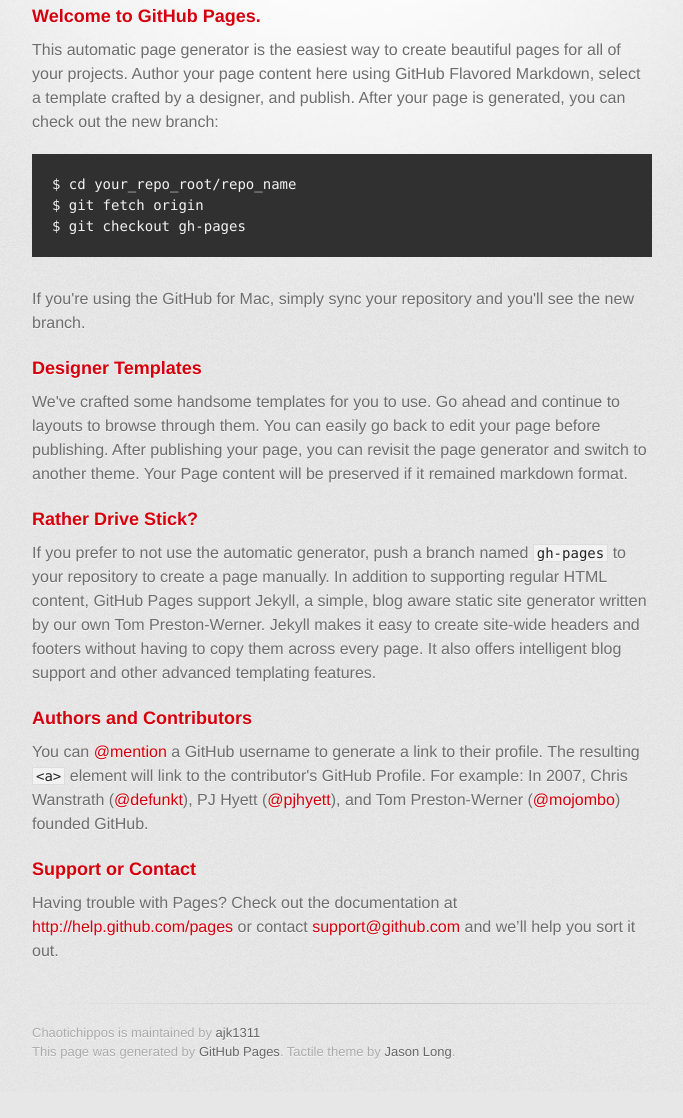
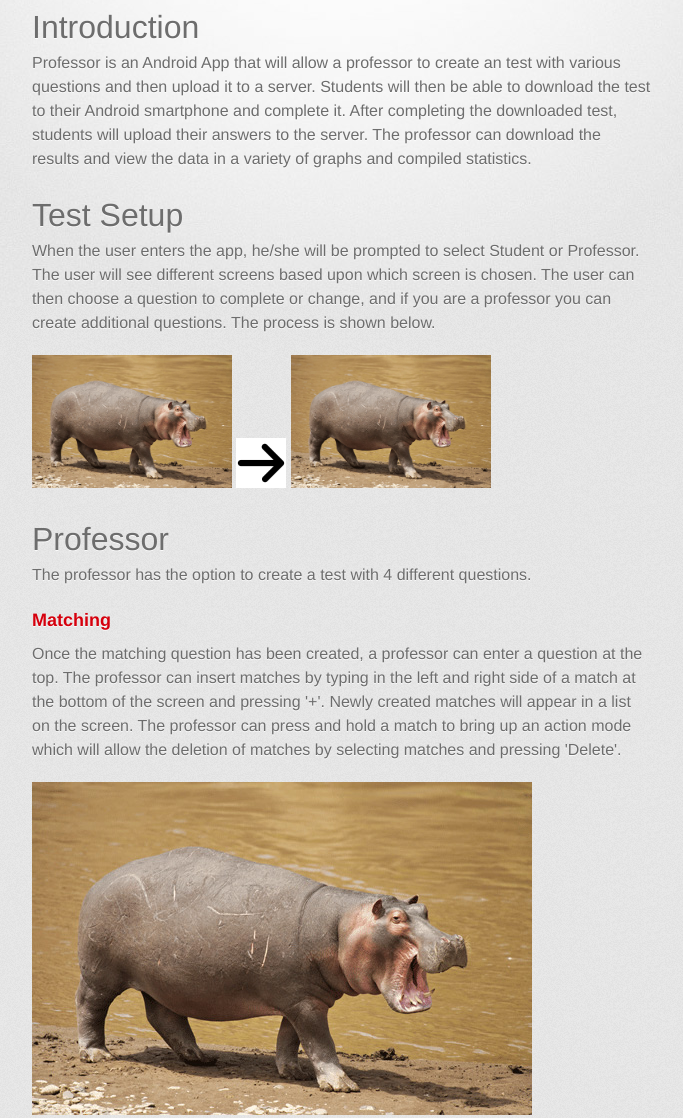
Before and after one commit to ajk1311/ChaoticHippos, a plain HTML site: page index.html in a window 1280 px wide. Shown: the part 268-1386 px from the top of the page, without its empty margins (298-981 px from the left). Before the commit the page ends 1360 px from the top, so only its background shows below. Drawn offline with Linux system fonts and the light colour scheme; a web font is replaced by a local one.

Commit message:
Updated website with new template

```diff
--- a/index.html
+++ b/index.html
@@ -31,37 +31,68 @@
         <hr>
 
         <section id="main_content">
-          <h3>
-<a name="welcome-to-github-pages" class="anchor" href="#welcome-to-github-pages"><span class="octicon octicon-link"></span></a>Welcome to GitHub Pages.</h3>
+          <h1>
+<a name="welcome-to-github-pages" class="anchor" href="#welcome-to-github-pages"><span class="octicon octicon-link"></span></a>Introduction</h1>
 
-<p>This automatic page generator is the easiest way to create beautiful pages for all of your projects. Author your page content here using GitHub Flavored Markdown, select a template crafted by a designer, and publish. After your page is generated, you can check out the new branch:</p>
+<p>Professor is an Android App that will allow a professor to create an test with various questions and then upload it to a server. Students will then be able to download the test to their Android smartphone and complete it. After completing the downloaded test, students will upload their answers to the server. The professor can download the results and view the data in a variety of graphs and compiled statistics.
+</p>
 
-<pre><code>$ cd your_repo_root/repo_name
-$ git fetch origin
-$ git checkout gh-pages
-</code></pre>
+<h1>
+<a name="designer-templates" class="anchor" href="#designer-templates"><span class="octicon octicon-link"></span></a>Test Setup</h1>
 
-<p>If you're using the GitHub for Mac, simply sync your repository and you'll see the new branch.</p>
+<p>When the user enters the app, he/she will be prompted to select Student or Professor. The user will see different screens based upon which screen is chosen. The user can then choose a question to complete or change, and if you are a professor you can create additional questions. The process is shown below.</p>
+<img src="images/hippo.jpg" width ="200">
+<img src="images/arrow-right.jpg" width="50" height="50">
+<img src="images/hippo.jpg" width ="200">
+<p></p>
+
+<h1>
+<a name="rather-drive-stick" class="anchor" href="#rather-drive-stick"><span class="octicon octicon-link"></span></a>Professor</h1>
+
+<p>The professor has the option to create a test with 4 different questions.</p>
 
 <h3>
-<a name="designer-templates" class="anchor" href="#designer-templates"><span class="octicon octicon-link"></span></a>Designer Templates</h3>
+<a name="authors-and-contributors" class="anchor" href="#authors-and-contributors"><span class="octicon octicon-link"></span></a>Matching</h3>
 
-<p>We've crafted some handsome templates for you to use. Go ahead and continue to layouts to browse through them. You can easily go back to edit your page before publishing. After publishing your page, you can revisit the page generator and switch to another theme. Your Page content will be preserved if it remained markdown format.</p>
+<p>Once the matching question has been created, a professor can enter a question at the top. The professor can insert matches by typing in the left and right side of a match at the bottom of the screen and pressing '+'. Newly created matches will appear in a list on the screen. The professor can press and hold a match to bring up an action mode which will allow the deletion of matches by selecting matches and pressing 'Delete'.</p>
+<img src="/images/hippo.jpg">
+<img src="/images/hippo.jpg">
+<p></p>
 
 <h3>
-<a name="rather-drive-stick" class="anchor" href="#rather-drive-stick"><span class="octicon octicon-link"></span></a>Rather Drive Stick?</h3>
-
-<p>If you prefer to not use the automatic generator, push a branch named <code>gh-pages</code> to your repository to create a page manually. In addition to supporting regular HTML content, GitHub Pages support Jekyll, a simple, blog aware static site generator written by our own Tom Preston-Werner. Jekyll makes it easy to create site-wide headers and footers without having to copy them across every page. It also offers intelligent blog support and other advanced templating features.</p>
+<a name="authors-and-contributors" class="anchor" href="#authors-and-contributors"><span class="octicon octicon-link"></span></a>Fill In The Blank</h3>
 
 <h3>
-<a name="authors-and-contributors" class="anchor" href="#authors-and-contributors"><span class="octicon octicon-link"></span></a>Authors and Contributors</h3>
-
-<p>You can <a href="https://github.com/blog/821" class="user-mention">@mention</a> a GitHub username to generate a link to their profile. The resulting <code>&lt;a&gt;</code> element will link to the contributor's GitHub Profile. For example: In 2007, Chris Wanstrath (<a href="https://github.com/defunkt" class="user-mention">@defunkt</a>), PJ Hyett (<a href="https://github.com/pjhyett" class="user-mention">@pjhyett</a>), and Tom Preston-Werner (<a href="https://github.com/mojombo" class="user-mention">@mojombo</a>) founded GitHub.</p>
+<a name="authors-and-contributors" class="anchor" href="#authors-and-contributors"><span class="octicon octicon-link"></span></a>True/False</h3>
 
 <h3>
-<a name="support-or-contact" class="anchor" href="#support-or-contact"><span class="octicon octicon-link"></span></a>Support or Contact</h3>
+<a name="authors-and-contributors" class="anchor" href="#authors-and-contributors"><span class="octicon octicon-link"></span></a>Multiple Choice</h3>
 
-<p>Having trouble with Pages? Check out the documentation at <a href="http://help.github.com/pages">http://help.github.com/pages</a> or contact <a href="mailto:support@github.com">support@github.com</a> and we’ll help you sort it out.</p>
+<h1>
+<a name="authors-and-contributors" class="anchor" href="#authors-and-contributors"><span class="octicon octicon-link"></span></a>Students</h1>
+
+
+<h3>
+<a name="authors-and-contributors" class="anchor" href="#authors-and-contributors"><span class="octicon octicon-link"></span></a>Matching</h3>
+
+<h3>
+<a name="authors-and-contributors" class="anchor" href="#authors-and-contributors"><span class="octicon octicon-link"></span></a>Fill In The Blank</h3>
+
+<h3>
+<a name="authors-and-contributors" class="anchor" href="#authors-and-contributors"><span class="octicon octicon-link"></span></a>True/False</h3>
+
+<h3>
+<a name="authors-and-contributors" class="anchor" href="#authors-and-contributors"><span class="octicon octicon-link"></span></a>Multiple Choice</h3>
+
+
+<h1>
+<a name="support-or-contact" class="anchor" href="#support-or-contact"><span class="octicon octicon-link"></span></a>Contact Us</h1>
+
+<p>Having any questions about the project? Feel free to contact:<br>
+  <a href="mailto:akausejr@umich.edu">akausejr@umich.edu</a> AJ Kause <br>
+  <a href="mailto:sebdmart@umich.edu">sebdmart@umich.edu</a> Sebastian Martinez <br>
+  <a href="mailto:naugust@umich.edu">naugust@umich.edu</a> Nick Augustyniak <br>
+  <a href="mailto:doony@umich.edu">doony@umich.edu</a> David Rushdoony </p>
         </section>
 
         <footer>
```
